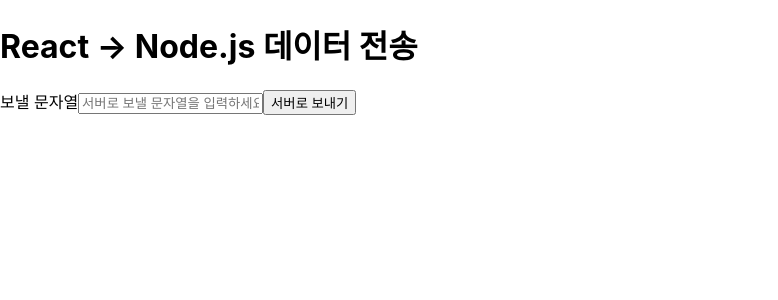
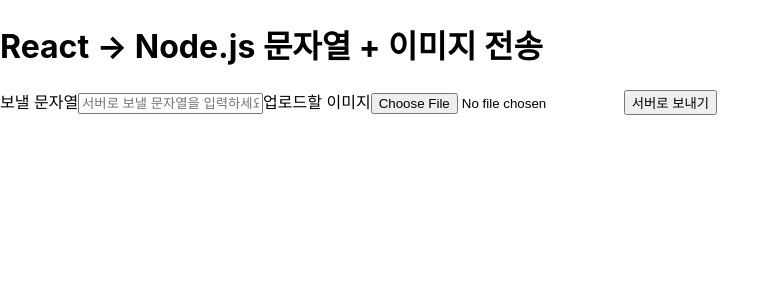
Before and after one commit to ohsanghy09/test_Love_Bug_Frontend, a React (Create React App) app: page / in a window 1280 px wide. Shown: the top 300 px of the page, without its empty margins (0-778 px from the left). Built offline with nearby package versions, Linux system fonts and the light colour scheme.

Commit message:
feat : 이미지 추가

```diff
--- a/src/App.js
+++ b/src/App.js
@@ -2,76 +2,82 @@
 import './App.css';
 
 function App() {
-  // 사용자가 input에 입력한 문자열을 저장하는 state!
+  // 사용자가 입력한 문자열
   const [inputText, setInputText] = useState('');
 
-  // Node.js 서버가 응답으로 보내준 메시지를 저장하는 state
+  // 사용자가 업로드한 이미지 파일
+  const [imageFile, setImageFile] = useState(null);
+
+  // 서버 응답 메시지
   const [serverMessage, setServerMessage] = useState('');
 
-  // 서버가 다시 돌려준 입력 문자열을 저장하는 state
-  const [receivedText, setReceivedText] = useState('');
-
-  // 서버 요청이 진행 중인지 확인하는 state
-  // true면 요청 중, false면 요청 중 아님
+  // 로딩 상태
   const [loading, setLoading] = useState(false);
 
-  // 서버 요청 중 발생한 에러 메시지를 저장하는 state
+  // 에러 메시지
   const [errorMessage, setErrorMessage] = useState('');
 
-  // 버튼을 클릭했을 때 실행되는 함수
-  // inputText 값을 Node.js 서버의 /api/main 엔드포인트로 전송한다
+  // 이미지 파일을 Base64 문자열로 변환하는 함수
+  function convertImageToBase64(file) {
+    return new Promise((resolve, reject) => {
+      const reader = new FileReader();
+
+      reader.onload = () => {
+        resolve(reader.result);
+      };
+
+      reader.onerror = () => {
+        reject(new Error('이미지 변환에 실패했습니다.'));
+      };
+
+      reader.readAsDataURL(file);
+    });
+  }
+
+  // 버튼 클릭 시 서버로 데이터 전송
   async function sendDataToServer() {
     try {
-      // 서버 요청 시작
       setLoading(true);
-
-      // 이전에 남아 있던 에러 메시지 초기화
       setErrorMessage('');
-
-      // 이전에 남아 있던 서버 응답 메시지 초기화
       setServerMessage('');
 
-      // 이전에 남아 있던 서버가 받은 값 초기화
-      setReceivedText('');
+      if (!imageFile) {
+        throw new Error('이미지를 업로드해주세요.');
+      }
 
-      // Node.js 서버로 POST 요청 전송
+      const imageBase64 = await convertImageToBase64(imageFile);
+
+      const requestData = {
+        text: inputText,
+        image: {
+          name: imageFile.name,
+          type: imageFile.type,
+          size: imageFile.size,
+          data: imageBase64,
+        },
+      };
+
       const response = await fetch('http://localhost:4000/api/main', {
-        // 데이터를 서버로 보낼 때는 POST 사용
         method: 'POST',
-
-        // 보내는 데이터가 JSON 형식임을 서버에 알려줌
         headers: {
           'Content-Type': 'application/json',
         },
-
-        // 서버로 보낼 실제 데이터
-        // JavaScript 객체를 JSON 문자열로 변환해서 전송
-        body: JSON.stringify({
-          text: inputText,
-        }),
+        body: JSON.stringify(requestData),
       });
 
-      // 서버 응답이 실패 상태이면 에러 발생
-      // 예: 400, 404, 500 등
       if (!response.ok) {
         throw new Error('서버 요청에 실패했습니다.');
       }
 
-      // 서버에서 받은 JSON 응답을 JavaScript 객체로 변환
       const data = await response.json();
 
-      // 서버 응답의 message 값을 state에 저장
-      // 저장되면 화면이 자동으로 다시 렌더링됨
+      // 서버에서 받은 값은 message 하나만 사용
       setServerMessage(data.message);
-      console.log("성공했습니다");
 
-      // 서버 응답의 receivedText 값을 state에 저장
-      setReceivedText(data.receivedText);
+      console.log(data.message);
     } catch (error) {
-      // 요청 중 에러가 발생하면 에러 메시지를 state에 저장
       setErrorMessage(error.message);
     } finally {
-      // 요청 성공/실패와 관계없이 로딩 상태 종료
       setLoading(false);
     }
   }
@@ -79,45 +85,45 @@
   return (
     <div className="app">
       <main>
-        {/* 화면 제목 */}
-        <h1>React → Node.js 데이터 전송</h1>
+        <h1>React → Node.js 문자열 + 이미지 전송</h1>
 
-        {/* 문자열 입력 및 전송 영역 */}
         <section>
-          {/* input과 연결된 라벨 */}
           <label htmlFor="text-input">보낼 문자열</label>
 
-          {/* 사용자가 서버로 보낼 문자열을 입력하는 input */}
           <input
             id="text-input"
             type="text"
-
-            // input의 현재 값은 inputText state와 연결됨
             value={inputText}
-
-            // 사용자가 입력할 때마다 inputText state를 업데이트
             onChange={(event) => setInputText(event.target.value)}
-
-            // input이 비어 있을 때 보여줄 안내 문구
             placeholder="서버로 보낼 문자열을 입력하세요"
           />
 
-          {/* 서버로 데이터를 보내는 버튼 */}
+          <label htmlFor="image-input">업로드할 이미지</label>
+
+          <input
+            id="image-input"
+            type="file"
+            accept="image/*"
+            onChange={(event) => {
+              const file = event.target.files[0];
+
+              if (file) {
+                setImageFile(file);
+              }
+            }}
+          />
+
+          {imageFile && <p>선택된 이미지: {imageFile.name}</p>}
+
           <button
             type="button"
-
-            // 버튼 클릭 시 sendDataToServer 함수 실행
             onClick={sendDataToServer}
-
-            // 서버 요청 중에는 버튼 비활성화
             disabled={loading}
           >
-            {/* loading 상태에 따라 버튼 문구 변경 */}
             {loading ? '전송 중...' : '서버로 보내기'}
           </button>
         </section>
 
-        {/* errorMessage가 있을 때만 에러 영역 표시 */}
         {errorMessage && (
           <section>
             <h2>에러</h2>
@@ -125,16 +131,10 @@
           </section>
         )}
 
-        {/* serverMessage가 있을 때만 서버 응답 영역 표시 */}
         {serverMessage && (
           <section>
             <h2>서버 응답</h2>
-
-            {/* 서버에서 받은 응답 메시지 */}
             <p>{serverMessage}</p>
-
-            {/* 서버가 받은 문자열을 다시 화면에 표시 */}
-            <p>서버가 받은 값: {receivedText}</p>
           </section>
         )}
       </main>
```
